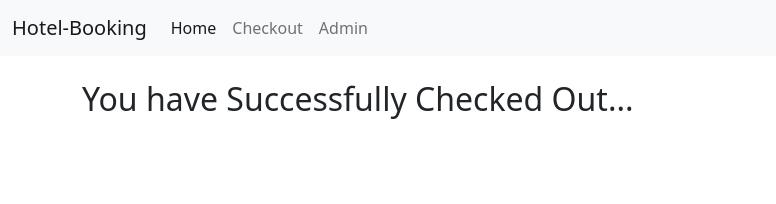
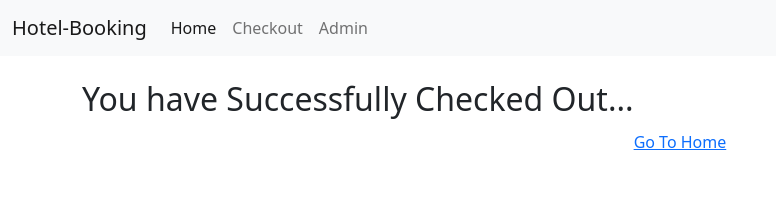
Before and after one commit to notelyfe/hotel-booking, a React (Create React App) app: page /confirmmsg in a window 1280 px wide. Shown: the top 204 px of the page, without its empty margins (0-776 px from the left). Built offline with nearby package versions, Linux system fonts and the light colour scheme; no server answers.

Commit message:
css-bug-fix

```diff
--- a/src/component/ConfirmMsg.js
+++ b/src/component/ConfirmMsg.js
@@ -5,7 +5,7 @@ const ConfirmMsg = () => {
   return (
     <div className='container d-flex'>
       <h2 className='text-center' style={{marginTop: "80px"}}> You have Successfully Checked Out... </h2>
-      <Link className='text-center' to="/">Go To Home</Link>
+      <Link className='text-center' to="/" style={{marginTop: "130px"}}>Go To Home</Link>
     </div>
   )
 }
```
